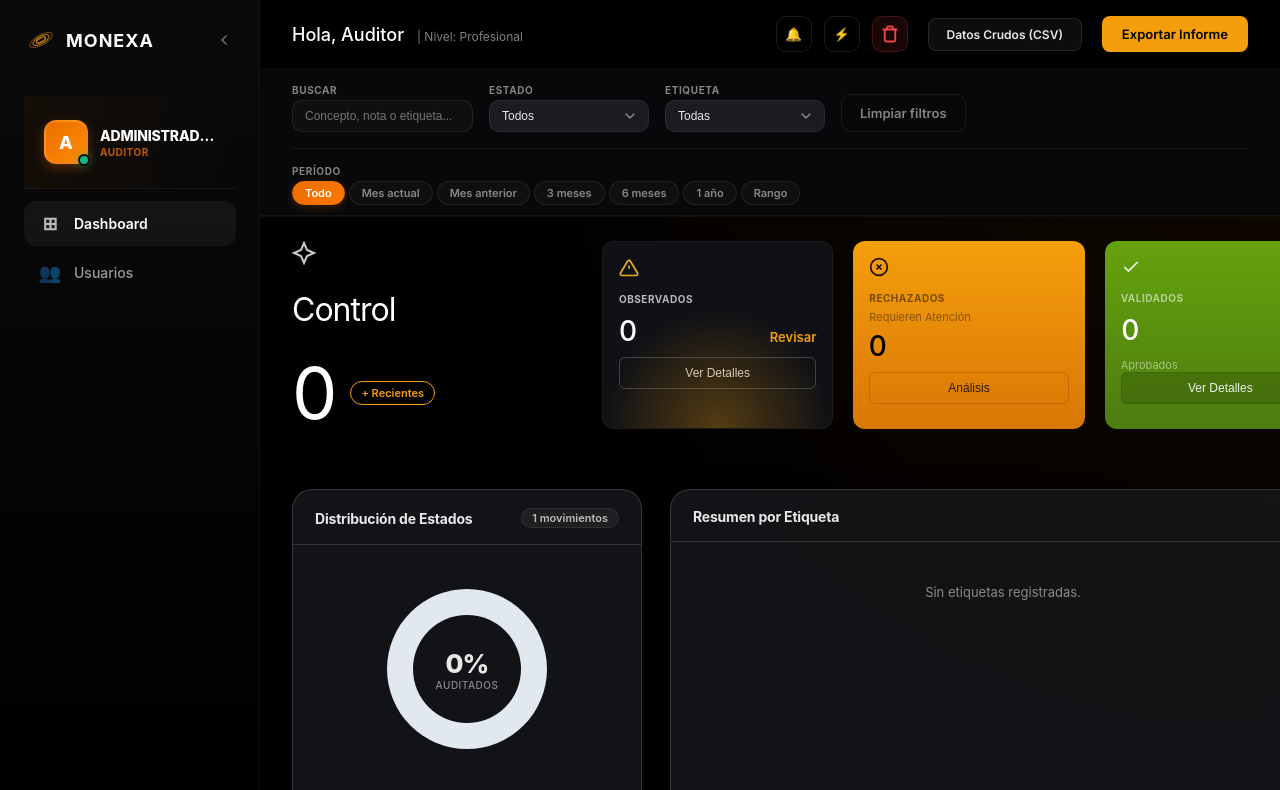
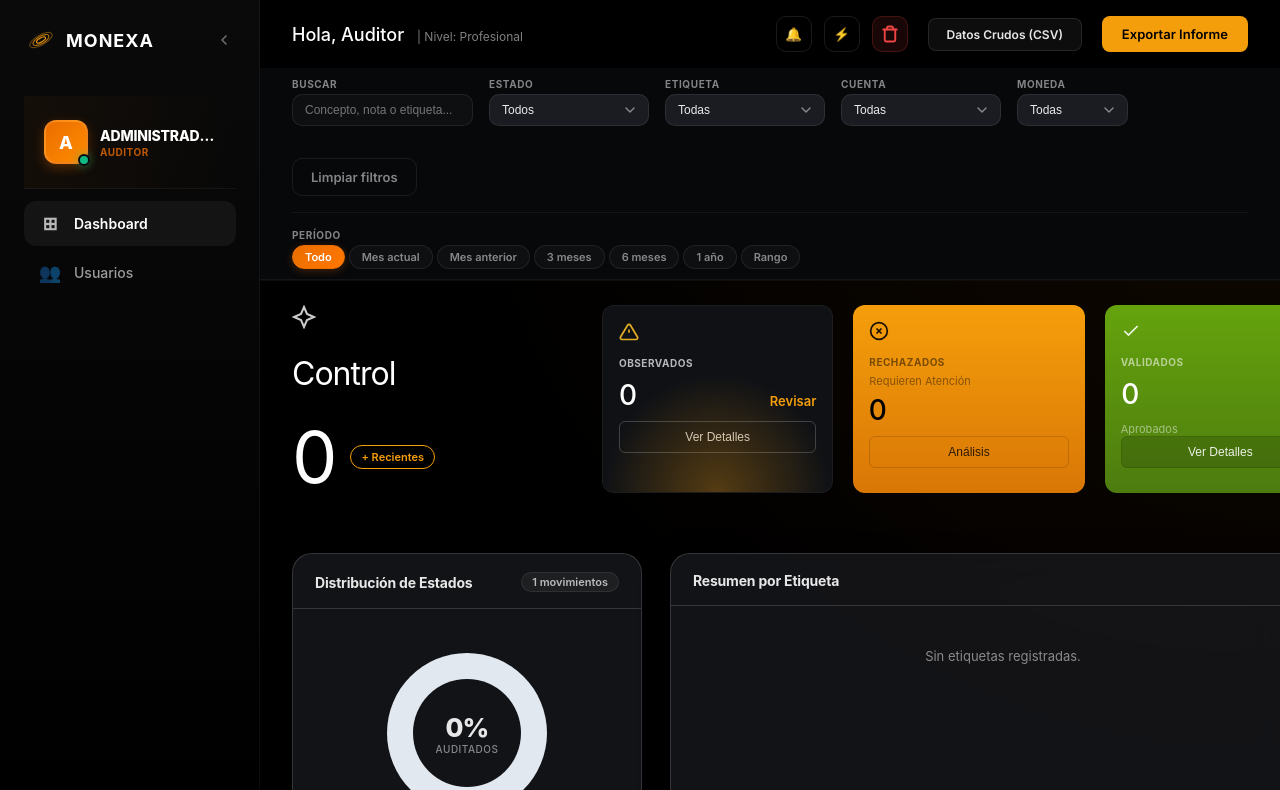
Before and after one commit to LBMStudios/monexa-flow, a browser extension: page extension/analytics/dashboard.html in a window 1280 px wide. Both pictures are taken after a click on the button "Limpiar filtros". Shown: the top 790 px of the page. Drawn offline with Linux system fonts and the light colour scheme.

Commit message:
feat(ui): add account and currency filters to dashboard

```diff
--- a/extension/analytics/dashboard.html
+++ b/extension/analytics/dashboard.html
@@ -129,6 +129,20 @@
                             <label for="filter-tag">Etiqueta</label>
                             <select id="filter-tag" class="filter-select">
                                 <option value="">Todas</option>
+                            </select>
+                        </div>
+                        <div class="filter-group">
+                            <label for="filter-account">Cuenta</label>
+                            <select id="filter-account" class="filter-select">
+                                <option value="">Todas</option>
+                            </select>
+                        </div>
+                        <div class="filter-group">
+                            <label for="filter-currency">Moneda</label>
+                            <select id="filter-currency" class="filter-select" style="min-width: 110px;">
+                                <option value="">Todas</option>
+                                <option value="UYU">UYU ($)</option>
+                                <option value="USD">USD (U$S)</option>
                             </select>
                         </div>
                         <div class="filter-group">
--- a/extension/analytics/dashboard.js
+++ b/extension/analytics/dashboard.js
@@ -57,6 +57,7 @@ async function refreshData() {
         return !fLower.includes('u$s') && !fLower.includes('pizarra') && !fLower.includes('brou');
     });
     populateTagFilter(allRecords);
+    if (typeof populateAccountFilter === 'function') populateAccountFilter(allRecords);
     applyFiltersAndRender();
 
     // Re-abrir modal si estaba abierto para actualizar datos en vivo
@@ -167,8 +168,9 @@ document.addEventListener('DOMContentLoaded', async () => {
         return !fLower.includes('u$s') && !fLower.includes('pizarra') && !fLower.includes('brou');
     });
 
-    // Poblar select de tags
+    // Poblar select de tags y cuentas
     populateTagFilter(allRecords);
+    if (typeof populateAccountFilter === 'function') populateAccountFilter(allRecords);
 
     // Render inicial (SE MUEVE AL TIMEOUT DEL LOADER PARA QUE SEA VISIBLE)
     // applyFiltersAndRender();
@@ -195,10 +197,14 @@ document.addEventListener('DOMContentLoaded', async () => {
     const fSearch = document.getElementById('filter-search');
     const fStatus = document.getElementById('filter-status');
     const fTag = document.getElementById('filter-tag');
+    const fAccount = document.getElementById('filter-account');
+    const fCurrency = document.getElementById('filter-currency');
 
     if (fSearch) fSearch.addEventListener('input', applyFiltersAndRender);
     if (fStatus) fStatus.addEventListener('change', applyFiltersAndRender);
     if (fTag) fTag.addEventListener('change', applyFiltersAndRender);
+    if (fAccount) fAccount.addEventListener('change', applyFiltersAndRender);
+    if (fCurrency) fCurrency.addEventListener('change', applyFiltersAndRender);
 
     // Delegación de eventos para la tabla (Detalles Extra)
     const movementsTbody = document.getElementById('movements-tbody');
@@ -380,10 +386,27 @@ function populateTagFilter(records) {
     sel.innerHTML = html;
 }
 
+function populateAccountFilter(records) {
+    const sel = document.getElementById('filter-account');
+    if (!sel) return;
+    const accounts = new Set();
+    records.forEach(r => {
+        const a = (r.cuenta || '').trim();
+        if (a) accounts.add(a);
+    });
+    const sorted = Array.from(accounts).sort();
+
+    let html = '<option value="">Todas</option>';
+    html += sorted.map(a => `<option value="${DataCore.sanitizeText(a)}">${DataCore.sanitizeText(a)}</option>`).join('');
+    sel.innerHTML = html;
+}
+
 function clearFilters() {
     document.getElementById('filter-search').value = '';
     document.getElementById('filter-status').value = '';
     document.getElementById('filter-tag').value = '';
+    const fa = document.getElementById('filter-account'); if (fa) fa.value = '';
+    const fc = document.getElementById('filter-currency'); if (fc) fc.value = '';
     document.getElementById('filter-date-from').value = '';
     document.getElementById('filter-date-to').value = '';
 
@@ -409,6 +432,8 @@ function applyFiltersAndRender() {
     const q = (document.getElementById('filter-search').value || '').toLowerCase();
     const status = document.getElementById('filter-status').value;
     const tag = document.getElementById('filter-tag').value;
+    const account = document.getElementById('filter-account') ? document.getElementById('filter-account').value : '';
+    const currency = document.getElementById('filter-currency') ? document.getElementById('filter-currency').value : '';
     const dateFrom = document.getElementById('filter-date-from').value;
     const dateTo = document.getElementById('filter-date-to').value;
 
@@ -438,7 +463,10 @@ function applyFiltersAndRender() {
             }
         }
 
-        return matchSearch && matchStatus && matchTag && matchDate;
+        let matchAccount = !account || (r.cuenta || '').trim() === account;
+        let matchCurrency = !currency || (r.moneda || '').trim() === currency;
+
+        return matchSearch && matchStatus && matchTag && matchDate && matchAccount && matchCurrency;
     });
 
     renderKPIs(filteredRecs);
--- a/extension/src/06_scanner.js
+++ b/extension/src/06_scanner.js
@@ -349,7 +349,7 @@ const Scanner = {
                 if (!record) {
                     record = {
                         fecha, concepto, extra, debito, credito, saldo,
-                        moneda, direction, amount,
+                        moneda, cuenta: this.currentAccount || "GLOBAL", direction, amount,
                         tag: matchRule ? matchRule.label : "",
                         note: matchRule ? (matchRule.note || "Auto-Match") : "",
                         status: matchRule ? "VERDE" : "NONE",
@@ -362,6 +362,10 @@ const Scanner = {
                 } else {
                     if (extra && record.extra !== extra) {
                         record.extra = extra;
+                        dbUpdated = true;
+                    }
+                    if (!record.cuenta) {
+                        record.cuenta = this.currentAccount || "GLOBAL";
                         dbUpdated = true;
                     }
 
```
